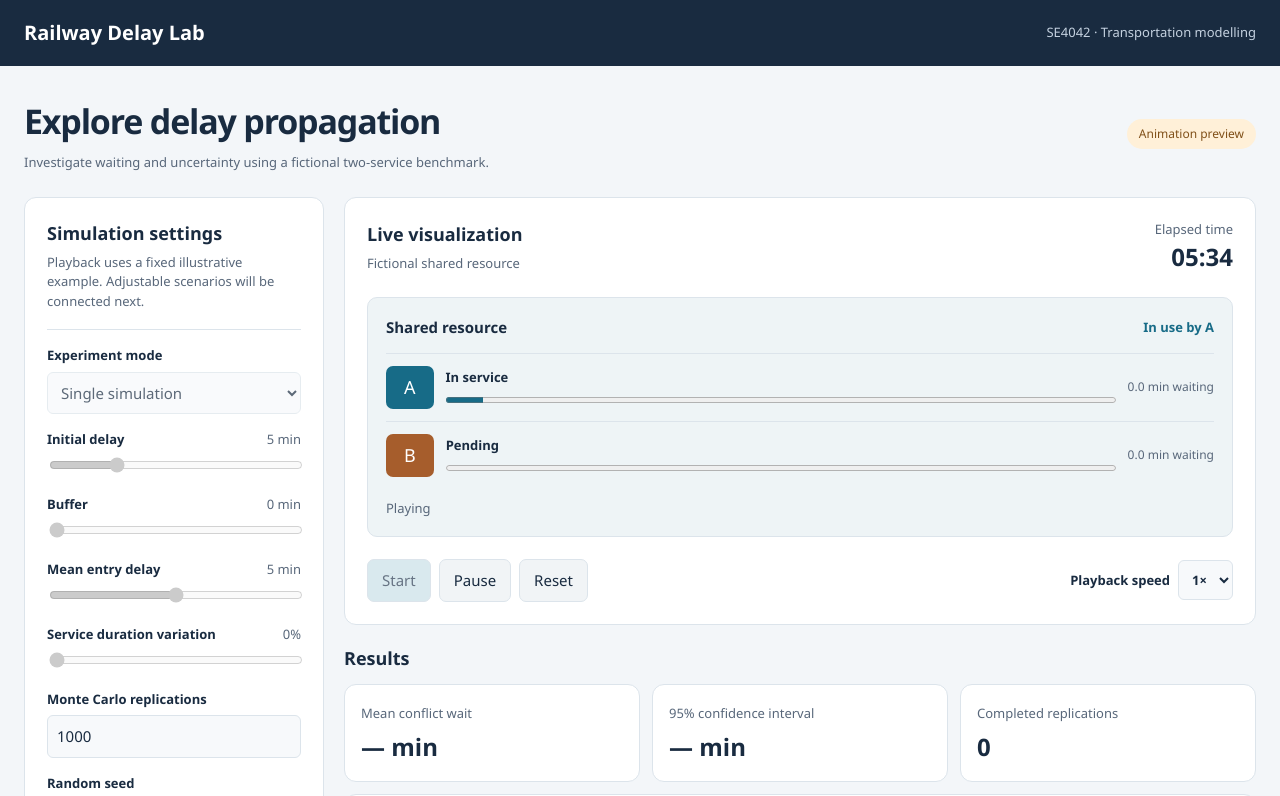
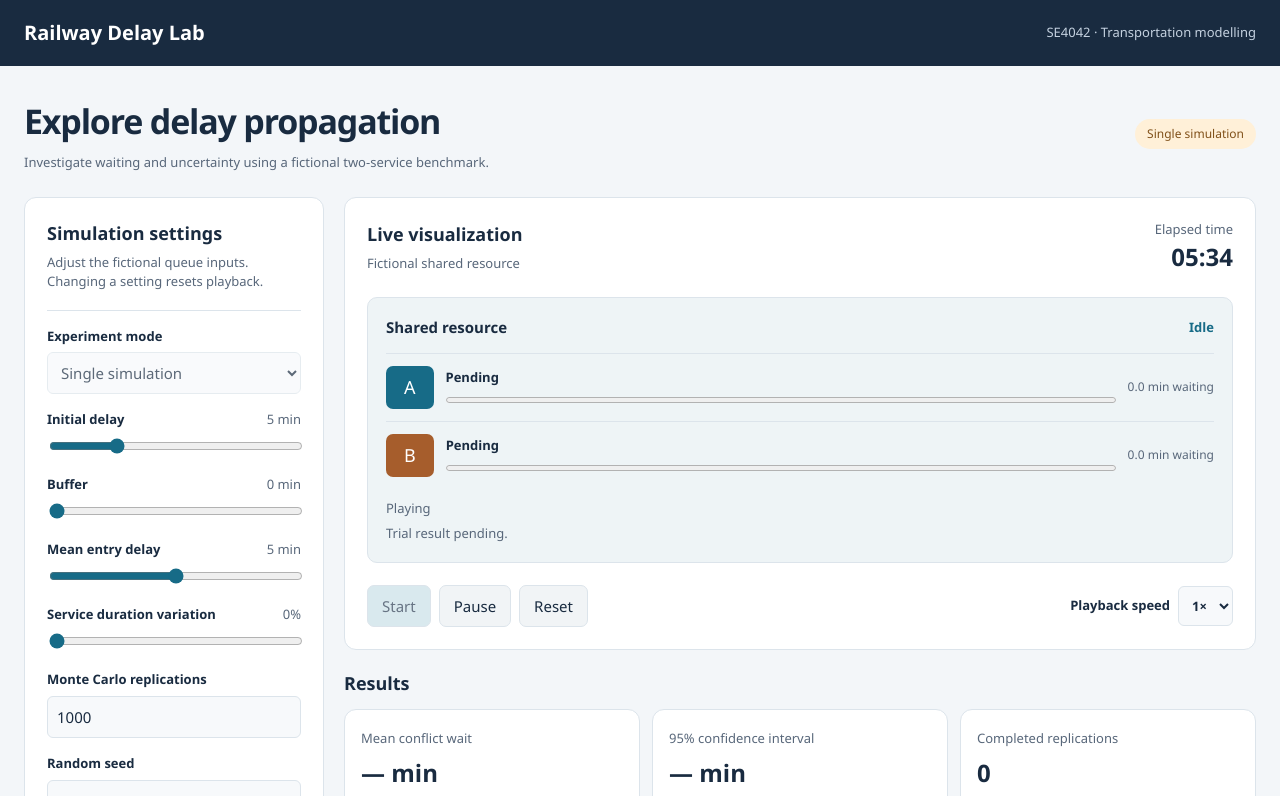
Before and after one commit to Naveeth235/single-track-rail-delay-simulation, a plain HTML site: page docs/index.html in a window 1280 px wide. Both pictures are taken after a click on the button "Start". Shown: the top 796 px of the page. Drawn offline with Linux system fonts and the light colour scheme.

Commit message:
Connect fictional benchmark inputs to playback

```diff
--- a/docs/animation.js
+++ b/docs/animation.js
@@ -2,10 +2,33 @@
 (function () {
   "use strict";
   const byId = id => document.getElementById(id);
-  const example = QueueBenchmark.simulate({ delay: 5 });
+  let example;
   let elapsed = 0;
   let frame = null;
   let previous = null;
+
+  function resetExample() {
+    stop("Ready to play");
+    elapsed = 0;
+    const seedInput = byId("seed");
+    const seed = seedInput.valueAsNumber;
+    if (!Number.isInteger(seed) || seed < 1 || seed > 4294967295) {
+      seedInput.value = "42";
+    }
+    const settings = {
+      delay: Number(byId("delay").value),
+      buffer: Number(byId("buffer").value),
+      entryMean: Number(byId("entry").value),
+      variation: Number(byId("variation").value) / 100
+    };
+    for (const id of ["delay", "buffer", "entry", "variation"]) {
+      byId(id + "-value").textContent = byId(id).value + (id === "variation" ? "%" : " min");
+    }
+    const random = QueueBenchmark.createRandom(Number(seedInput.value));
+    example = QueueBenchmark.simulate(QueueBenchmark.sampleScenario(settings, random));
+    byId("single-result").textContent = "Trial result pending.";
+    render();
+  }
 
   function render() {
     const seconds = Math.floor(elapsed * 60);
@@ -47,6 +70,7 @@
     render();
     if (elapsed >= example.endTime) {
       stop("Complete");
+      byId("single-result").textContent = "Completed trial: service B waited " + example.wait.toFixed(2) + " min.";
     } else {
       frame = requestAnimationFrame(tick);
     }
@@ -54,7 +78,7 @@
 
   byId("start").addEventListener("click", () => {
     if (frame !== null) return;
-    if (elapsed >= example.endTime) elapsed = 0;
+    if (elapsed >= example.endTime) resetExample();
     previous = null;
     render();
     byId("start").disabled = true;
@@ -63,10 +87,10 @@
     frame = requestAnimationFrame(tick);
   });
   byId("pause").addEventListener("click", () => stop("Paused"));
-  byId("reset").addEventListener("click", () => {
-    stop("Ready to play");
-    elapsed = 0;
-    render();
-  });
-  render();
+  byId("reset").addEventListener("click", resetExample);
+  for (const id of ["delay", "buffer", "entry", "variation"]) {
+    byId(id).addEventListener("input", resetExample);
+  }
+  byId("seed").addEventListener("change", resetExample);
+  resetExample();
 })();
--- a/docs/index.html
+++ b/docs/index.html
@@ -11,27 +11,27 @@
   <main>
     <div class="intro">
       <div><h1>Explore delay propagation</h1><p>Investigate waiting and uncertainty using a fictional two-service benchmark.</p></div>
-      <span class="badge">Animation preview</span>
+      <span class="badge">Single simulation</span>
     </div>
     <div class="dashboard">
       <aside class="panel">
         <h2>Simulation settings</h2>
-        <p>Playback uses a fixed illustrative example. Adjustable scenarios will be connected next.</p>
-        <fieldset disabled>
+        <p>Adjust the fictional queue inputs. Changing a setting resets playback.</p>
+        <fieldset>
           <label for="mode">Experiment mode</label>
-          <select id="mode"><option>Single simulation</option><option>Monte Carlo experiment</option></select>
-          <label for="delay">Initial delay <span>5 min</span></label>
+          <select id="mode" disabled><option>Single simulation</option><option>Monte Carlo experiment (coming next)</option></select>
+          <label for="delay">Initial delay <span id="delay-value">5 min</span></label>
           <input id="delay" type="range" min="0" max="20" value="5">
-          <label for="buffer">Buffer <span>0 min</span></label>
+          <label for="buffer">Buffer <span id="buffer-value">0 min</span></label>
           <input id="buffer" type="range" min="0" max="15" value="0">
-          <label for="entry">Mean entry delay <span>5 min</span></label>
+          <label for="entry">Mean entry delay <span id="entry-value">5 min</span></label>
           <input id="entry" type="range" min="0" max="10" value="5">
-          <label for="variation">Service duration variation <span>0%</span></label>
+          <label for="variation">Service duration variation <span id="variation-value">0%</span></label>
           <input id="variation" type="range" min="0" max="30" value="0">
           <label for="runs">Monte Carlo replications</label>
-          <input id="runs" type="number" min="100" value="1000">
+          <input id="runs" type="number" min="100" value="1000" disabled>
           <label for="seed">Random seed</label>
-          <input id="seed" type="number" min="1" value="42">
+          <input id="seed" type="number" min="1" max="4294967295" step="1" value="42" required>
         </fieldset>
       </aside>
       <div class="content">
@@ -50,6 +50,7 @@
               <span id="wait-B">0.0 min waiting</span>
             </div>
             <p id="playback-state" role="status">Ready to play</p>
+            <p id="single-result" aria-live="polite">Trial result pending.</p>
           </div>
           <div class="heading">
             <div class="buttons"><button id="start">Start</button><button id="pause" disabled>Pause</button><button id="reset">Reset</button></div>
@@ -69,7 +70,7 @@
       </div>
     </div>
     <section class="panel guide">
-      <details open><summary>About / How to use</summary><p>Press Start to play the fixed fictional example. Watch each service progress through its pending, waiting, in-service and complete states. Pause freezes the clock, and Reset returns to the beginning. Adjustable scenarios and Monte Carlo results will be added in the next stages.</p></details>
+      <details open><summary>About / How to use</summary><p>Choose the fictional queue inputs and press Start. Watch each service progress through pending, waiting, in-service and complete states. Pause freezes the clock, and Reset returns to the beginning. An identical seed and settings reproduce the same trial. Monte Carlo results will be added in the next stage.</p></details>
     </section>
   </main>
   <script src="simulation.js"></script>
```
